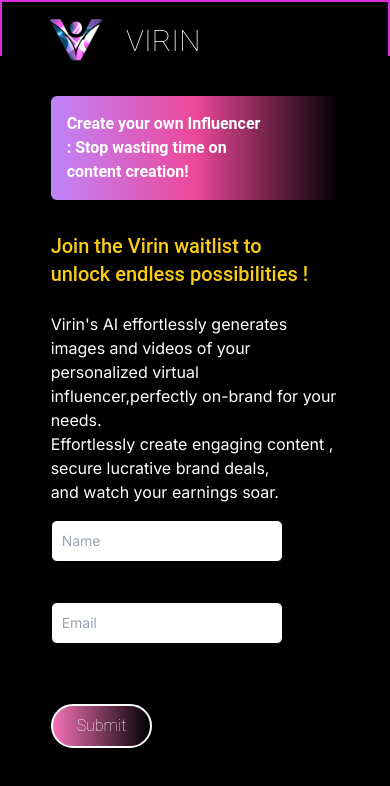
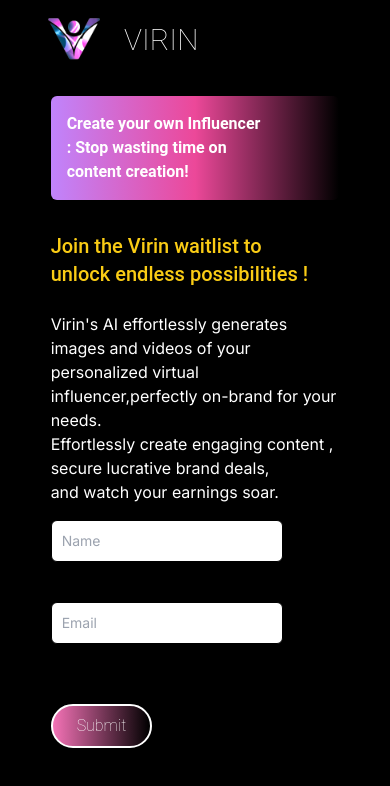
Before and after one commit to AshiKmwt/my-landingpage, a Next.js app: page / in a window 390 px wide. Shown: the top 786 px of the page. Built offline with nearby package versions, Linux system fonts and the light colour scheme.

Commit message:
Pending changes exported from your codespace

```diff
--- a/app/essentials/Header.tsx
+++ b/app/essentials/Header.tsx
@@ -8,7 +8,7 @@
 
 
     return (
-        <div className="flex justify-between bg-black px-6 h-20 max-md:h-14 border-2 border-b-0  border-purplebtn max-md:pt-6 ">
+        <div className="flex justify-between bg-black px-6 h-20 max-md:h-14 md:border-2 md:border-b-0  border-purplebtn max-md:pt-6 ">
             <div className="flex justify-center items-center max-md:m-0  ">
                 <Image className="pt-4 brightness-200" src={logo} height={100} width={100} alt="logo" />
                 <h1 className="text-white max-md:text-left  roboto-thin text-5xl max-md:text-3xl font-thin py-4"> VIRIN </h1>
```
